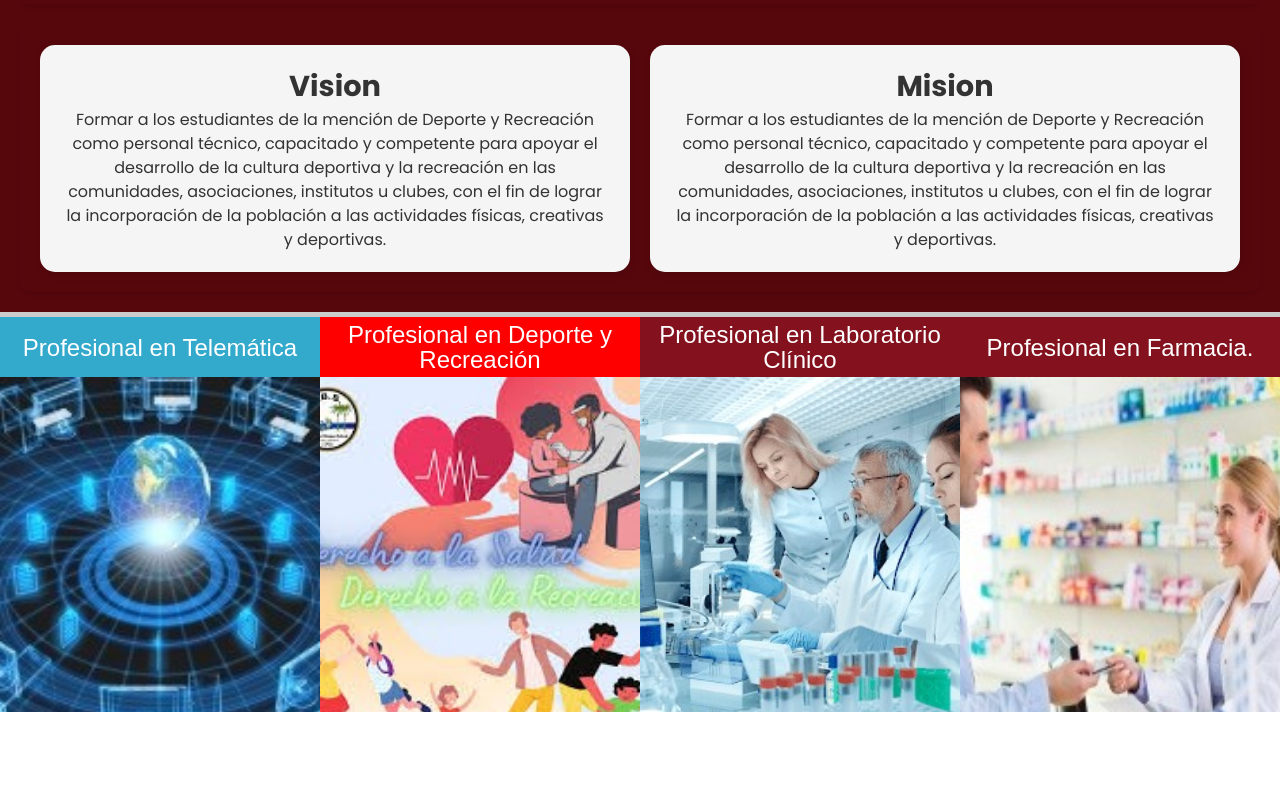
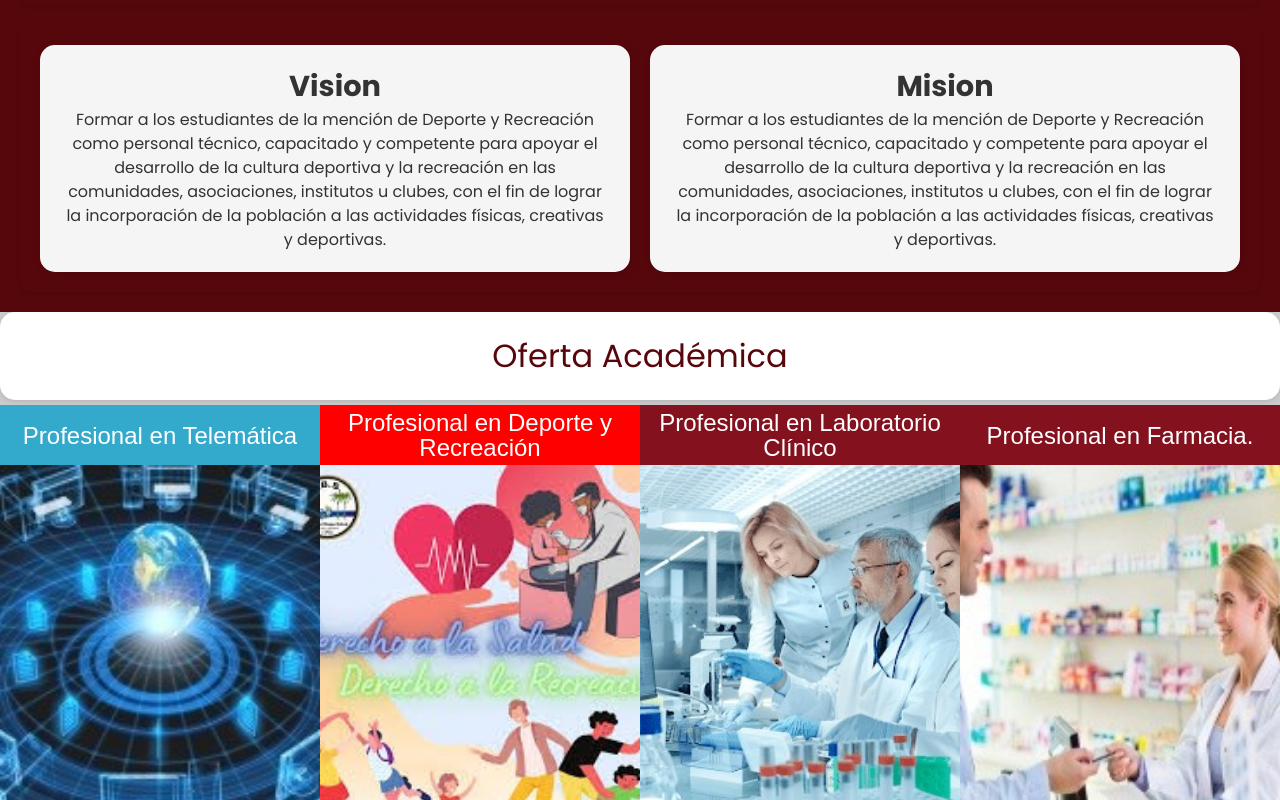
Before and after one commit to JJDAM3712/aplicacion-web-uptt, a React (Vite) app in the folder client/: page / in a window 1280 px wide. Shown: the part 1096-1896 px from the top of the page. Before the commit the page ends 1808 px from the top, so only its background shows below. Built offline with nearby package versions, Linux system fonts and the light colour scheme.

Commit message:
Actualizar estilos de CSS en la página de inicio, agregar barra de título y corregir errores de formato en el diseño.

```diff
--- a/client/src/css/principal.css
+++ b/client/src/css/principal.css
@@ -2,12 +2,15 @@ body {
     margin: 0;
     padding: 0;
     font-family: Arial, sans-serif;
+    background-color: rgba(87, 7, 12);
   }
 
   .container {
     display: flex;
     flex-direction: column;
     background-color: rgba(86, 7, 12);
+    width: ;
+
   }
 
   .background-image {
@@ -84,7 +87,6 @@ body {
       padding: 20px;
       box-shadow: 2px 2px 10px rgba(0, 0, 0, 0.1);
       text-align: center;
-            text-align: center;
    }
 
   .roundedBox h2 {
--- a/client/src/css/st.css
+++ b/client/src/css/st.css
@@ -1,5 +1,3 @@
-*{padding: 0;margin: 0;box-sizing: border-box;}
-
 
 .tarjetasDeMension {
 	width: 100%;
@@ -78,3 +76,14 @@
 .tarjeta_mension:hover > .mension_conten .descripcion_mension {
 	display: block;
 }
+.titleBar {
+	background-color: #fff; /* Color de fondo de la franja */
+	color: rgba(87, 7, 12);
+	padding: 20px 0;
+	box-shadow: 0 2px 5px rgba(0, 0, 0, 0.1);
+	font-size: 2rem;
+	font-family: Georgia, 'Times New Roman', Times, serif;
+	width: 100%;
+	border-radius: 15px;
+	text-align: center;
+  }
--- a/client/src/pages/Login.jsx
+++ b/client/src/pages/Login.jsx
@@ -68,29 +68,29 @@ function Login() {
   return (
     <Container>
       <HomePage />
-
-      <div className="tarjetasDeMension">
-
-        <TarjetaMension
+      <div className="titleBar">
+        <h1>Oferta Académica</h1>
+     </div>
+     <div className="tarjetasDeMension">
+      <TarjetaMension
           estilo="rgb(51, 169, 204)"
           texto="Profesional en Telemática"
           descripcion="El Profesional formado en la mención de Telemática estará preparado para desempeñarse por cuenta propia u ocupando un puesto de trabajo en el sector comercial o administrativo, específicamente relacionado al manejo eficiente de equipos de información  y telecomunicaciones."
           imag={Imagenes.imagen1}
         />
-
-        <TarjetaMension
+      <TarjetaMension
           estilo="red"
           texto="Profesional  en  Deporte y Recreación"
           descripcion="El Profesional  en  Deporte y Recreación debe estar preparado para desempeñarse en diversos contextos educativos, promoviendo no solo la actividad física, sino también una cultura de salud y bienestar integral en la comunidad."
           imag={Imagenes.imagen2}
         />
-        <TarjetaMension
+      <TarjetaMension
           estilo="rgb(132, 18, 30)"
           texto="Profesional en Laboratorio Clínico"
           descripcion="El Profesional en Laboratorio Clínico es un profesional de carrera corta con alto sentido, capacitado para el desempeño eficiente de las funciones y tareas propias en el Laboratorio Clínico, donde su función principal es ayudar y facilitar el trabajo del Licenciado en Bioanálisis. "
           imag={Imagenes.imagen3}
         />
-           <TarjetaMension
+      <TarjetaMension
           estilo="rgb(132, 18, 30)"
           texto="Profesional en  Farmacia."
           descripcion="El asistente de farmacia desempeña un papel crucial en el sistema de salud, actuando como un puente entre los pacientes y los medicamentos."
```
